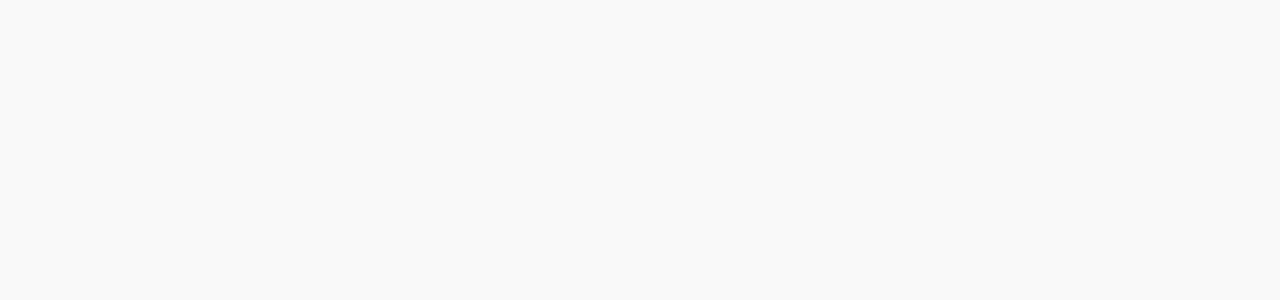
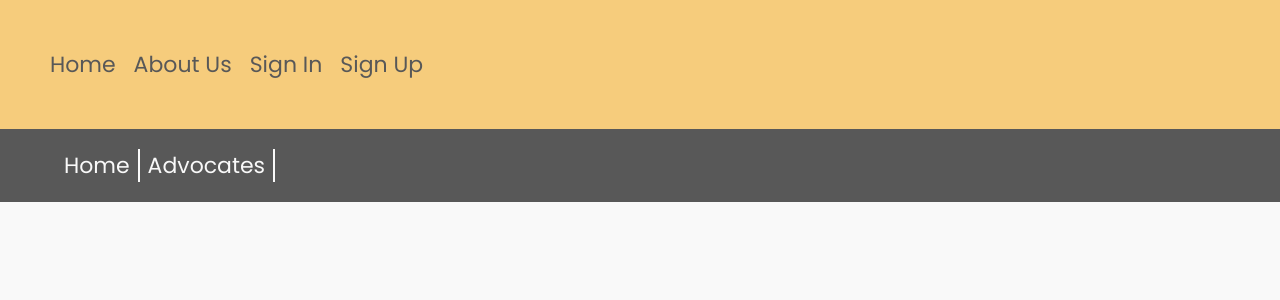
Before and after one commit to cuzo24/advocates, a React (Vite) app: page /advocates/1 in a window 1280 px wide. Before the commit this address had no page. Shown: the top 300 px of the page. Built offline with nearby package versions, Linux system fonts and the light colour scheme; no server answers; the HTML template or start-up script is replaced by a standard one.

Commit message:
feat: add BreadCrumb component and modify AdvocateCard to display info of Advocate on click

```diff
--- a/index.html
+++ b/index.html
@@ -4,7 +4,7 @@
     <meta charset="UTF-8" />
     <link rel="icon" type="image/svg+xml" href="/vite.svg" />
     <meta name="viewport" content="width=device-width, initial-scale=1.0" />
-    <title>Vite + React</title>
+    <title>Cados.dev</title>
   </head>
   <body>
     <div id="root"></div>
--- a/src/App.jsx
+++ b/src/App.jsx
@@ -4,6 +4,7 @@ import { Route, Routes } from 'react-router-dom';
 // Pages
 import Home from './pages/Home.jsx';
 import Advocates from './pages/Advocates/Advocates.jsx';
+import Advocate from './pages/Advocate/Advocate.jsx';
 
 // Contexts
 import { PageContextProvider } from './contexts/PageContext.jsx';
@@ -19,14 +20,24 @@ export default function App() {
     <Routes>
       <Route path="/" element={<Navbar />}>
         <Route index element={<Home />} />
+        <Route path="advocates">
           <Route
-          path="advocates"
+            index
             element={
               <PageContextProvider key="advocates">
                 <Advocates />
               </PageContextProvider>
             }
           />
+          <Route
+            path=":username"
+            element={
+              <PageContextProvider key="advocate">
+                <Advocate />
+              </PageContextProvider>
+            }
+          />
+        </Route>
       </Route>
     </Routes>
   );
--- a/src/components/AdvocateCard/AdvocateCard.jsx
+++ b/src/components/AdvocateCard/AdvocateCard.jsx
@@ -1,11 +1,17 @@
 import React from 'react';
+import { useNavigate } from 'react-router-dom';
 
-import { Card } from './AdvocateCard.styles.js';
+// Components
 import Waves from '../Waves/Waves.jsx';
 
+// Styles
+import { Card } from './AdvocateCard.styles.js';
+
+// Images
 import twitterLogo from '../../assets/images/twitter.svg';
 
 export default function AdvocateCard(props) {
+  const navigate = useNavigate();
   const name = (
     props.name.includes('|')
       ? props.name.split('|')[0]
@@ -13,10 +19,12 @@ export default function AdvocateCard(props) {
   );
 
   return (
-    <Card>
-      <figure className="card__figure">
-        <img className="card__img" src={props.profilePic} alt={`Profile pic of ${props.username}`} />
-      </figure>
+    <Card onClick={() => navigate(`${props.username}`)}>
+      <div className="card__figure__wrapper">
+        <figure className="card__figure">
+          <img className="card__img" src={props.profilePic} alt={`Profile pic of ${props.username}`} />
+        </figure>
+      </div>
       <div className="card__body">
         <Waves type={Math.floor(Math.random() * 6) + 1} />
         <h3 className="card__title">{name}</h3>
--- a/src/components/AdvocateCard/AdvocateCard.styles.js
+++ b/src/components/AdvocateCard/AdvocateCard.styles.js
@@ -8,21 +8,27 @@ export const Card = styled.div`
   border-radius: 0.5rem;
   margin: calc(0.5 * var(--fs-hero)) 0 0;
   color: rgb(var(--clr-black));
+  cursor: pointer;
 
-  .card__figure {
+  .card__figure__wrapper {
     position: absolute;
     left: 0.5rem;
     top: calc(1.5 * var(--fs-hero));
     transform: translateY(-100%);
+  }
+
+  .card__figure {
     display: flex;
     margin: 0;
     padding: 0;
+    border-radius: 50%;
+    overflow: hidden;
   }
 
   .card__img {
     width: calc(2 * var(--fs-hero));
     height: auto;
-    border-radius: 50%;
+    transition: transform 300ms ease-in-out;
   }
 
   .card__body {
@@ -38,9 +44,25 @@ export const Card = styled.div`
   }
 
   .card__title {
+    position: relative;
     font-size: var(--fs-md);
     color: rgb(var(--clr-black));
-    max-width: 100%;
+    width: fit-content;
+
+    &::before {
+      --height: 3px;
+
+      position: absolute;
+      content: "";
+      bottom: var(--height);
+      left: 0;
+      width: 100%;
+      height: var(--height);
+      background-color: rgb(var(--clr-peach));
+      transform-origin: left center;
+      transform: scaleX(0);
+      transition: transform 250ms ease;
+    }
   }
 
   .card__twitter {
@@ -62,11 +84,25 @@ export const Card = styled.div`
     }
   }
 
+  @media (hover: hover) {
+    &:hover {
+      .card__img {
+        transform: scale(1.05);
+      }
+
+      .card__title {
+        &::before {
+          transform: scaleX(1);
+        }
+      }
+    }
+  }
+
   @media screen and (${breakpoints['lg']}) {
     margin-top: 0;
     overflow: hidden;
 
-    .card__figure {
+    .card__figure__wrapper {
       position: relative;
       left: 0;
       top: 0;
--- /dev/null
+++ b/src/components/BreadCrumb/BreadCrumb.jsx
@@ -0,0 +1,31 @@
+import React from 'react';
+import { Link } from 'react-router-dom';
+
+// Styles
+import {Container, Wrapper} from './BreadCrumb.styles.js';
+
+export default function BreadCrumb(props) {
+  const links = props.path.map((segment, idx) => {
+    if (segment.url) {
+      return (
+        <Link className="breadcrumb-item link" key={`i${idx}n${segment.name}`} to={segment.url}>
+          {segment.name}
+        </Link>
+      );
+    }
+
+    return (
+      <div className="breadcrumb-item" key={`i${idx}n${segment.name}`}>
+        {segment.name}
+      </div>
+    );
+  });
+
+  return (
+    <Wrapper>
+      <Container>
+        {links}
+      </Container>
+    </Wrapper>
+  );
+}
--- /dev/null
+++ b/src/components/BreadCrumb/BreadCrumb.styles.js
@@ -0,0 +1,95 @@
+import styled from 'styled-components';
+
+import { sizes, breakpoints } from '../../utils/breakpoints.js';
+
+export const Wrapper = styled.div`
+  background-color: rgb(var(--clr-black));
+  padding-block: 1.25rem;
+
+  .breadcrumb-item {
+    color: rgb(var(--clr-white));
+    padding-inline: 0.5rem;
+
+    &:first-child {
+      padding-left: 0;
+    }
+
+    &:last-child {
+      padding-right: 0;
+    }
+  }
+
+  .link {
+    position: relative;
+    text-decoration: none;
+    border-right: 2px solid rgb(var(--clr-white));
+
+    &::before,
+    &::after {
+      content: "";
+      position: absolute;
+      background-color: rgb(var(--clr-peach));
+    }
+
+    &::before {
+      --width: 2px;
+
+      right: calc(-1 * var(--width));
+      top: 0;
+      height: 100%;
+      width: var(--width);
+      transform-origin: top center;
+      transition: transform 350ms ease-out 350ms;
+      transform: scaleY(0);
+    }
+
+    &::after {
+      --height: 2px;
+
+      bottom: 0;
+      right: 0;
+      width: 50%;
+      height: var(--height);
+      transform-origin: right bottom;
+      transform: scaleX(0);
+      transition: transform 300ms ease-in 0ms;
+    }
+
+    @media (hover: hover) {
+      &:hover {
+        color: rgb(var(--clr-peach));
+
+        &::before {
+          transform: scaleY(1);
+          transform-origin: top bottom;
+          transition: transform 250ms ease-in;
+        }
+
+        &::after {
+          transform: scaleX(1);
+          transition: transform 250ms ease-in 250ms;
+        }
+      }
+    }
+  }
+`;
+
+export const Container = styled.div`
+  display: flex;
+  padding: 0 0.5rem;
+
+  @media screen and (${breakpoints['xs']}) {
+    padding: 0 0.75rem;
+  }
+
+  @media screen and (${breakpoints['sm']}) {
+    padding: 0 1rem;
+  }
+
+  @media screen and (${breakpoints['md']}) {
+    padding: 0;
+    width: 90%;
+    max-width: ${sizes['3xl']};
+    margin: 0 auto;
+  }
+`;
--- a/src/components/Waves/Waves.styles.js
+++ b/src/components/Waves/Waves.styles.js
@@ -5,6 +5,7 @@ export const WaveWrapper = styled.div`
   inset: 0;
   overflow: hidden;
   pointer-events: none;
+  z-index: -1;
 
   svg {
     position: absolute;
@@ -17,6 +18,6 @@ export const WaveWrapper = styled.div`
   }
 
   path {
-    fill: ${props => props.color || 'rgb(var(--clr-peach) / 0.15)'};
+    fill: ${props => props.color || 'rgb(var(--clr-peach) / 0.1)'};
   }
 `;
--- /dev/null
+++ b/src/pages/Advocate/Advocate.jsx
@@ -0,0 +1,35 @@
+import React, { useState, useEffect } from 'react';
+import { useParams } from 'react-router-dom';
+
+// Components
+import BreadCrumb from '../../components/BreadCrumb/BreadCrumb.jsx';
+
+// Api
+import { API } from '../../services/api.js';
+
+export default function Advocate() {
+  const { username } = useParams();
+  const [advocate, setAdvocate] = useState([]);
+
+  useEffect(() => {
+    async function fetchData() {
+      const data = await API.getAdvocate(username);
+      setAdvocate(data);
+    }
+
+    fetchData();
+  });
+
+  const path = [
+    { url: "/", name: "Home" },
+    { url: "/advocates", name: "Advocates" },
+    { name: advocate.username }
+  ];
+
+  return (
+    <div>
+      <BreadCrumb path={path} />
+      {advocate && advocate.bio}
+    </div>
+  );
+}
```
Also changed, not shown: package.json (+7 -0 lines), 1 other file (tests, documents, lock files or other folders). Lines whose indentation alone changed are shown as unchanged.
